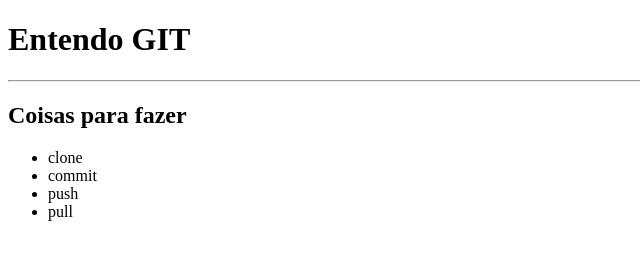
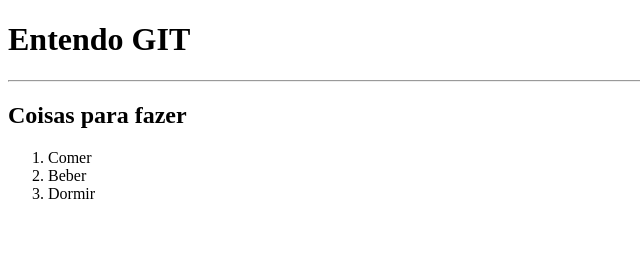
Before and after one commit to EngSoftUnisanta/scm, a plain HTML site: page index.html in a window 1280 px wide. Shown: the full height of the page, 0-640 px from the left. Drawn offline with Linux system fonts and the light colour scheme.

Commit message:
meu segundo commit

```diff
--- a/index.html
+++ b/index.html
@@ -10,12 +10,12 @@
     <h1>Entendo GIT </h1>
     <hr>
     <h2> Coisas para fazer</h2>
-    <ul>
-    <li>clone</li>
-    <li>commit</li>
-    <li>push</li>
-    <li>pull</li>
-    </ul>
+    <ol>
+        <li>Comer</li>
+        <li>Beber</li>
+        <li>Dormir</li>
+
+    </ol>
 
 </body>
 </html>
```
